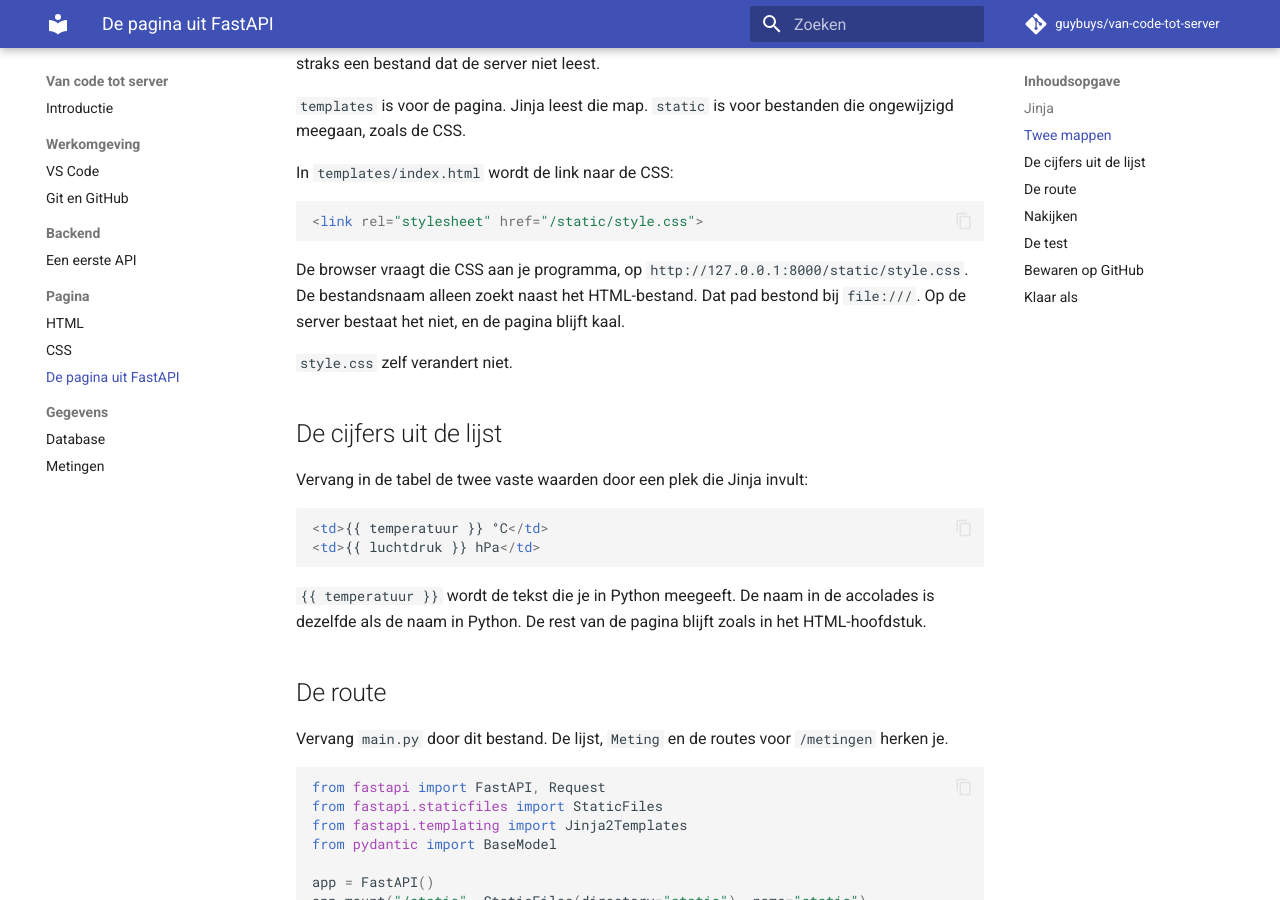
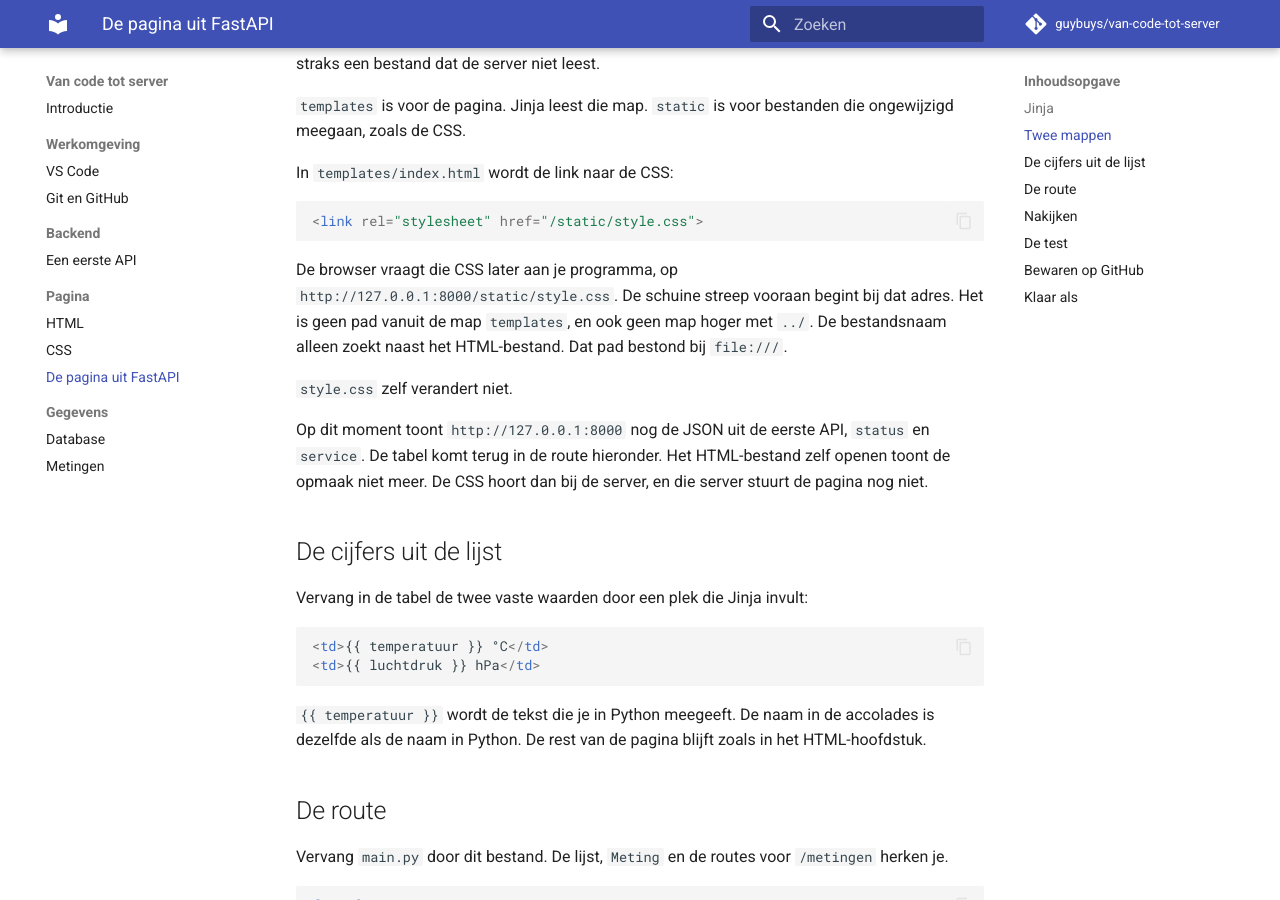
Before and after one commit to guybuys/van-code-tot-server, an MkDocs documentation site: the page built from docs/pagina.md, in a window 1280 px wide and 900 px high, scrolled down 629 px. Built offline with MkDocs 1.6.1 and Material for MkDocs 9.7.7, drawn with Linux system fonts in a browser that asks for light colours; comment, search, counter and statistics services are not loaded; some of the changed text lies outside the part shown.

Commit message:
Zeg dat de tabel pas terugkomt als de hele route vervangen is.
Co-authored-by: Cursor <cursoragent@cursor.com>

````diff
--- a/docs/pagina.md
+++ b/docs/pagina.md
@@ -26,9 +26,11 @@ In `templates/index.html` wordt de link naar de CSS:
 <link rel="stylesheet" href="/static/style.css">
 ```
 
-De browser vraagt die CSS aan je programma, op `http://127.0.0.1:8000/static/style.css`. De bestandsnaam alleen zoekt naast het HTML-bestand. Dat pad bestond bij `file:///`. Op de server bestaat het niet, en de pagina blijft kaal.
+De browser vraagt die CSS later aan je programma, op `http://127.0.0.1:8000/static/style.css`. De schuine streep vooraan begint bij dat adres. Het is geen pad vanuit de map `templates`, en ook geen map hoger met `../`. De bestandsnaam alleen zoekt naast het HTML-bestand. Dat pad bestond bij `file:///`.
 
 `style.css` zelf verandert niet.
+
+Op dit moment toont `http://127.0.0.1:8000` nog de JSON uit de eerste API, `status` en `service`. De tabel komt terug in de route hieronder. Het HTML-bestand zelf openen toont de opmaak niet meer. De CSS hoort dan bij de server, en die server stuurt de pagina nog niet.
 
 ## De cijfers uit de lijst
 
@@ -89,7 +91,7 @@ def nieuwe_meting(meting: Meting):
     return {"ontvangen": meting.model_dump()}
 ```
 
-`mount` koppelt het adres `/static` aan de map `static`. `Jinja2Templates` leest de map `templates`.
+`mount` koppelt het adres `/static` aan de map `static`. `Jinja2Templates` leest de map `templates`. Plak het hele bestand. Alleen de functie `home` overnemen laat `Request` en `templates` onbekend. FastAPI ziet `request` dan als een verplicht vraagteken in het adres, en antwoordt met een fout over `query`.
 
 `request` is de vraag die de browser stuurde. `TemplateResponse` verwacht dat argument. `metingen[-1]` is de laatste meting. Bij de start is dat de meting van 18,2 °C.
 
````
Also changed, not shown: LERAAR.md (+1 -1 lines).
